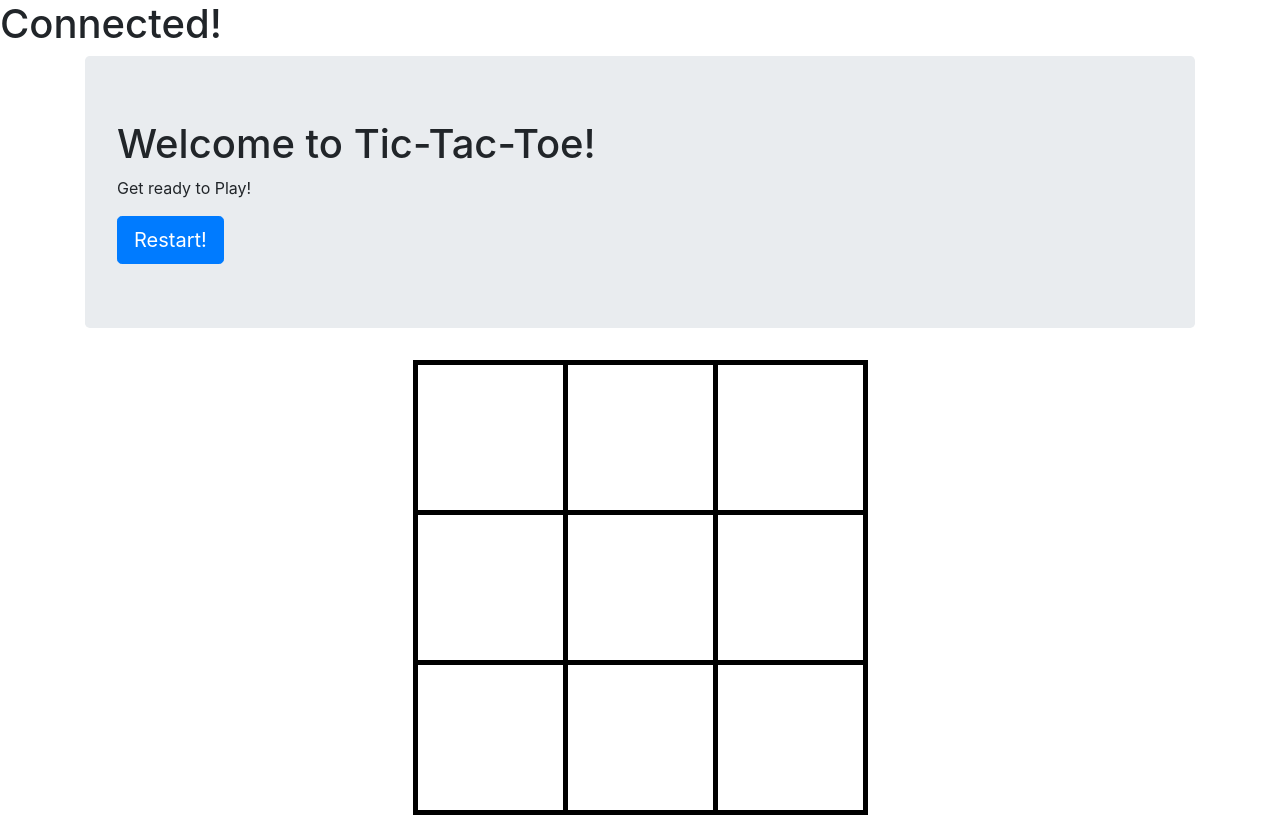
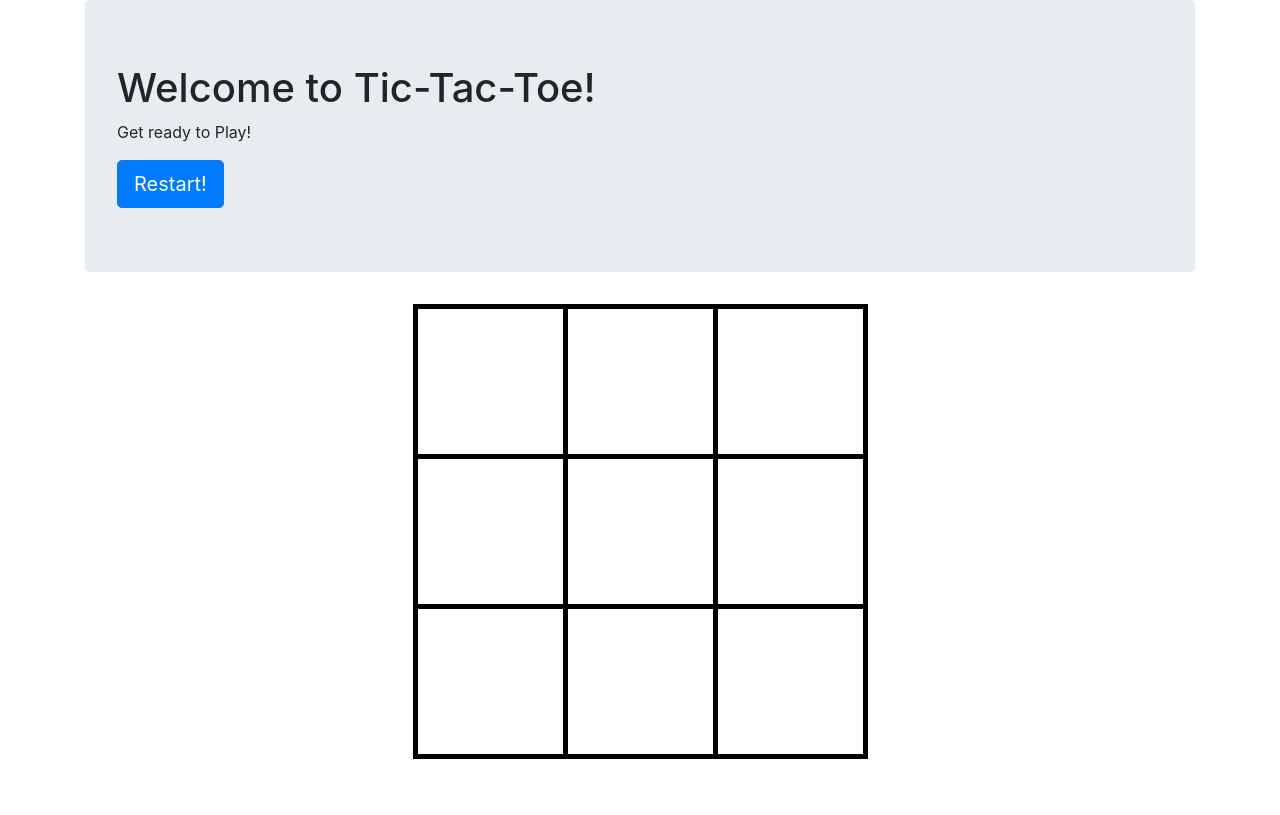
Before and after one commit to ajawashington/Tic-Tac-Toe, a plain HTML site: page index.html in a window 1280 px wide. Drawn offline with nearby package versions, Linux system fonts and the light colour scheme.

Commit message:
Update index.html

```diff
--- a/index.html
+++ b/index.html
@@ -9,7 +9,6 @@
 <link rel="stylesheet" href="https://stackpath.bootstrapcdn.com/bootstrap/4.5.0/css/bootstrap.min.css" integrity="sha384-9aIt2nRpC12Uk9gS9baDl411NQApFmC26EwAOH8WgZl5MYYxFfc+NcPb1dKGj7Sk" crossorigin="anonymous">
   </head>
   <body>
-    <h1>Connected!</h1>
     <div class="container">
       <div class="jumbotron">
         <h1>Welcome to Tic-Tac-Toe!</h1>
```
